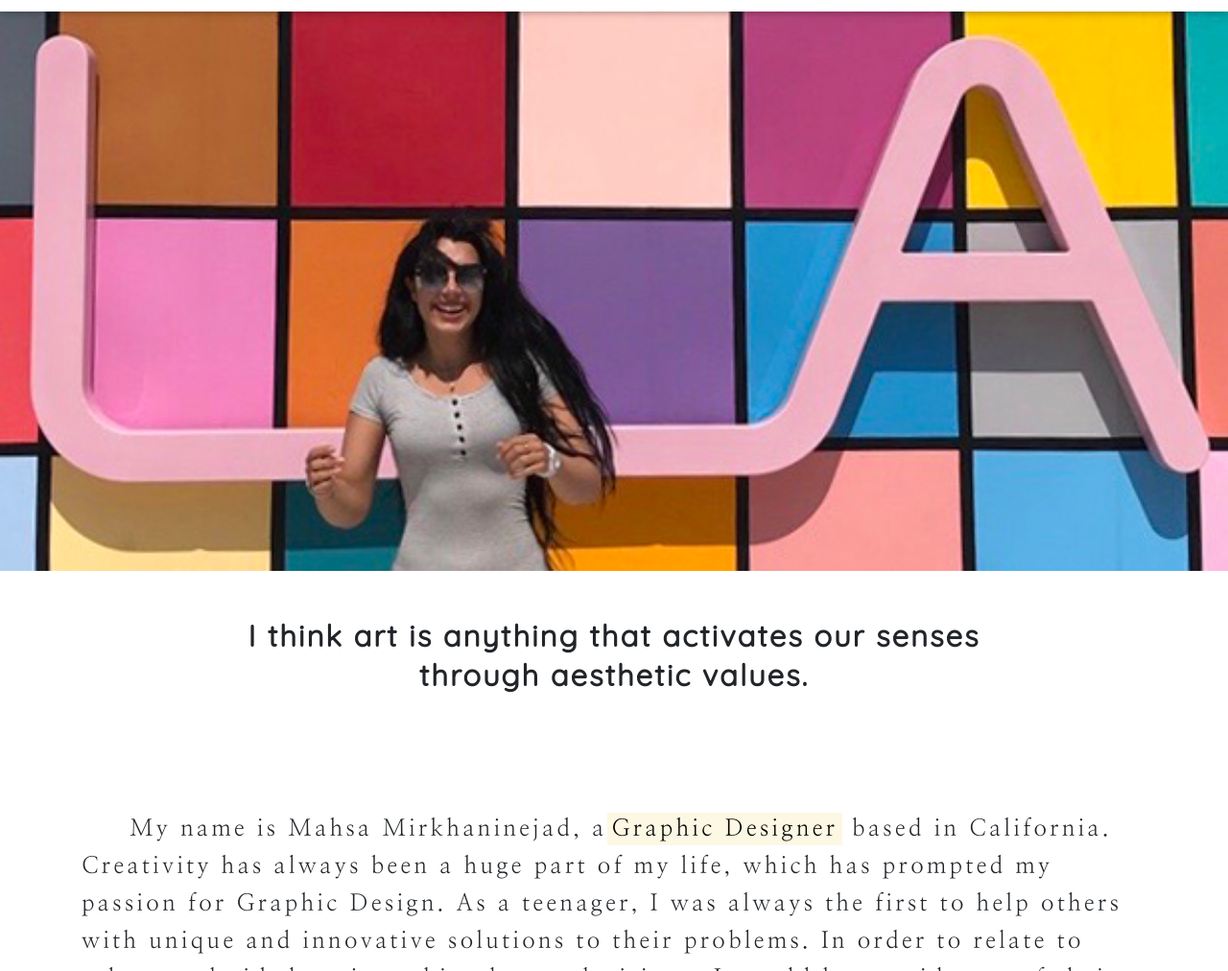
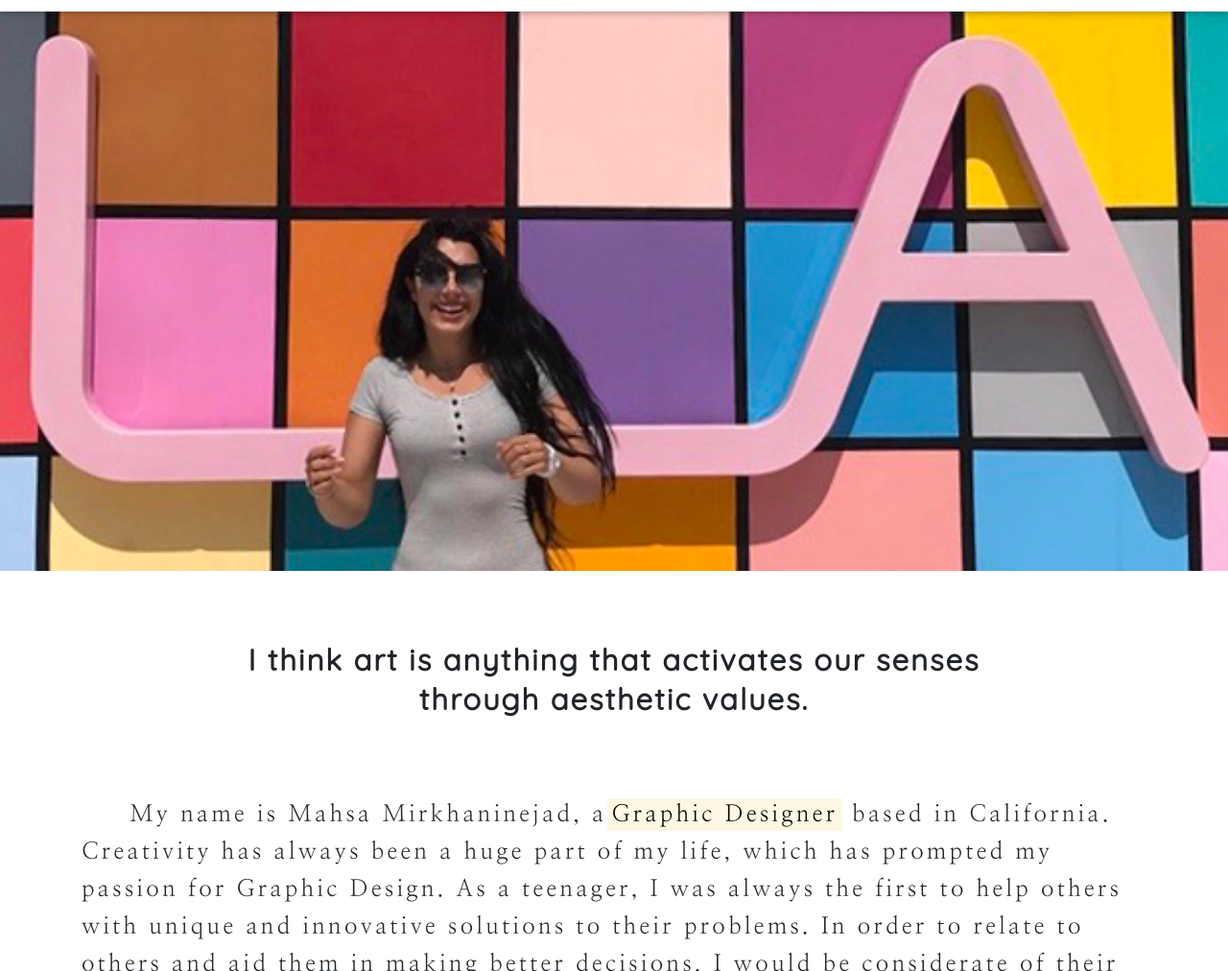
Before and after one commit to M00nSa/portfolio, a plain HTML site: page pages/info.html in a window 1280 px wide. Shown: the part 88-1100 px from the top of the page at 96% size. Drawn offline with nearby package versions, Linux system fonts and the light colour scheme.

Commit message:
Changed margins

```diff
--- a/main.css
+++ b/main.css
@@ -326,7 +326,7 @@ footer {
     font-family: 'Quicksand', sans-serif;
 }
 .infoContainer #info-head {
-    margin: 0 auto 120px;
+    margin: 25px auto 80px;
     font-weight: 700;
     font-size: 31px;
 }
```
